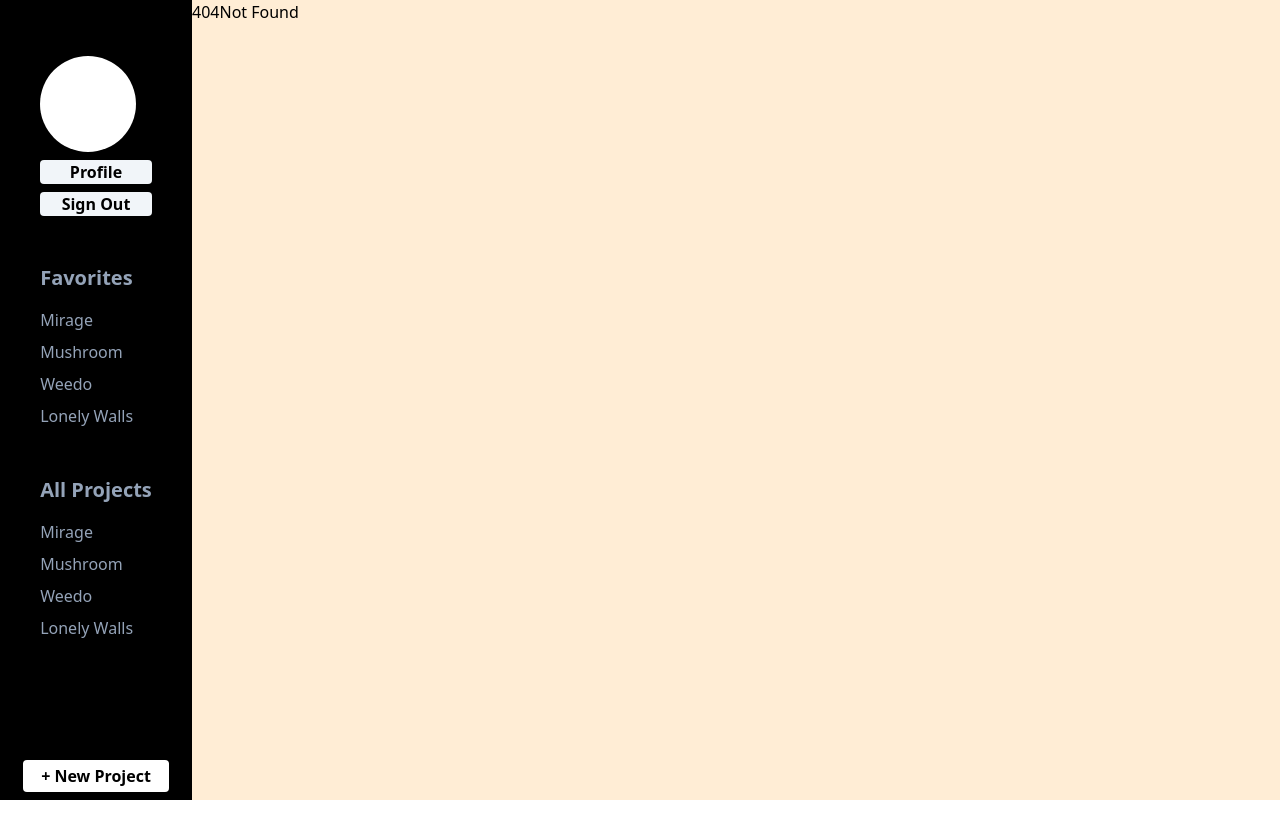
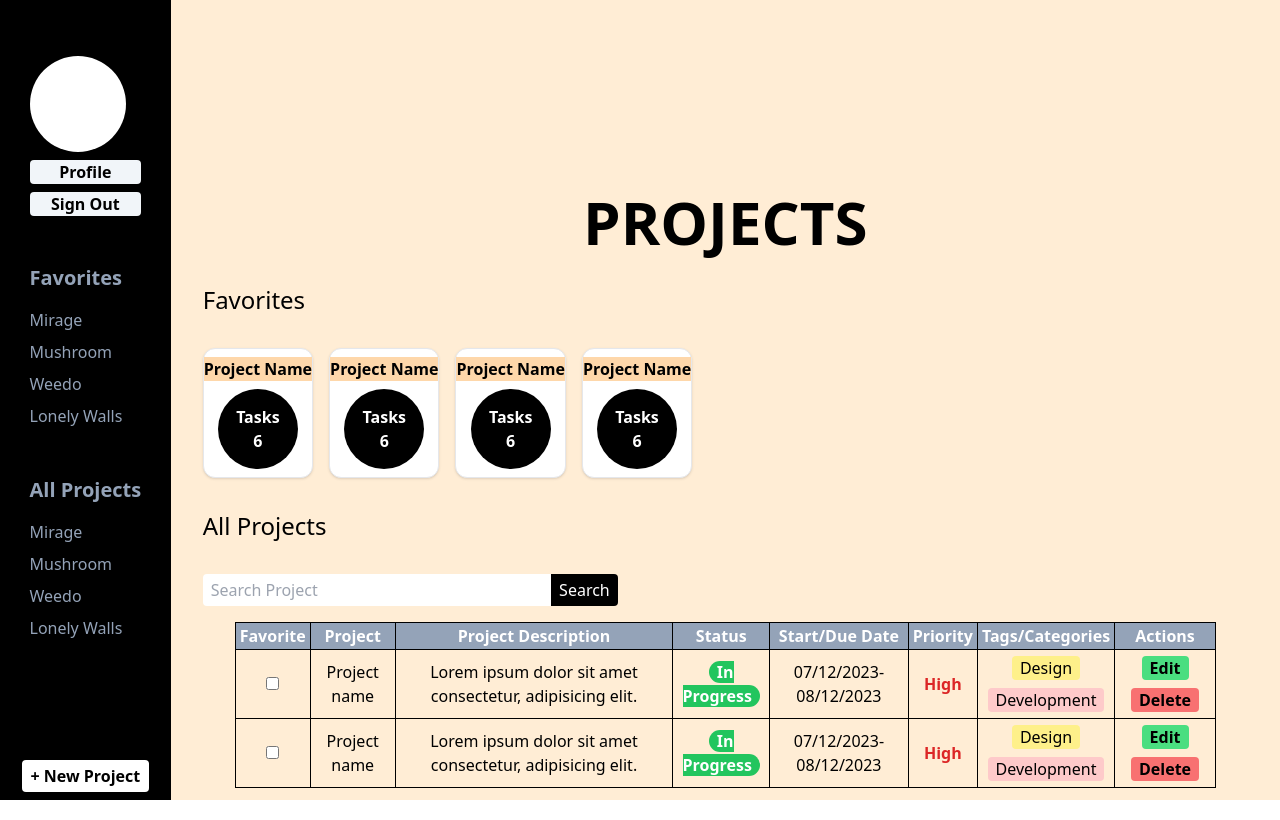
Before and after one commit to wesleywil/task_manager, a SvelteKit app: page /projects in a window 1280 px wide. Before the commit this address had no page. Built offline with nearby package versions, Linux system fonts and the light colour scheme.

Commit message:
added projects page and components used in the new page

```diff
--- a/src/app.css
+++ b/src/app.css
@@ -1,3 +1,9 @@
 @import "tailwindcss/base";
 @import "tailwindcss/components";
 @import "tailwindcss/utilities";
+
+
+table,tr,td{
+    border: 1px solid black;
+    padding: 2px
+}
--- /dev/null
+++ b/src/lib/components/project_item/ProjectItem.svelte
@@ -0,0 +1,11 @@
+<div
+  class="w-42 py-2 bg-white text-black font-semibold border rounded-xl shadow"
+>
+  <h1 class="w-full bg-orange-200">Project Name</h1>
+  <div
+    class="w-20 h-20 mt-2 mx-auto flex flex-col items-center justify-center bg-black text-white rounded-full"
+  >
+    <h2>Tasks</h2>
+    <h1>6</h1>
+  </div>
+</div>
--- /dev/null
+++ b/src/lib/components/project_table/ProjectTable.svelte
@@ -0,0 +1,84 @@
+<div class="px-8">
+  <table class="border-x border-black">
+    <tr class="border-b border-black">
+      <th class="px-1 bg-slate-400 text-white border-x border-black"
+        >Favorite</th
+      >
+      <th class="px-1 bg-slate-400 text-white border-r border-black">Project</th
+      >
+      <th class="px-1 bg-slate-400 text-white border-r border-black"
+        >Project Description</th
+      >
+      <th class="px-1 bg-slate-400 text-white border-r border-black">Status</th>
+      <th class="px-1 bg-slate-400 text-white border-r border-black"
+        >Start/Due Date</th
+      >
+      <th class="px-1 bg-slate-400 text-white border-r border-black"
+        >Priority</th
+      >
+      <th class="px-1 bg-slate-400 text-white border-r border-black"
+        >Tags/Categories</th
+      >
+      <th class="px-1 bg-slate-400 text-white border-r border-black">Actions</th
+      >
+    </tr>
+    <tr class="border-b border-black">
+      <td><input type="checkbox" /></td>
+      <td><span>Project name</span></td>
+      <td
+        ><p class="p-2">
+          Lorem ipsum dolor sit amet consectetur, adipisicing elit.
+        </p></td
+      >
+      <td
+        ><span class="px-2 bg-green-500 text-white font-semibold rounded-xl"
+          >In Progress</span
+        ></td
+      >
+      <td>07/12/2023-08/12/2023</td>
+      <td><span class="text-red-600 font-bold">High</span></td>
+      <td
+        ><div class="py-1 flex flex-col gap-2 items-center">
+          <span class="w-fit px-2 bg-yellow-200 rounded">Design</span><span
+            class="w-fit px-2 bg-red-200 rounded">Development</span
+          >
+        </div></td
+      >
+      <td>
+        <div class="flex flex-wrap gap-2 justify-center">
+          <button class="px-2 bg-green-400 font-semibold rounded">Edit</button>
+          <button class="px-2 bg-red-400 font-semibold rounded">Delete</button>
+        </div>
+      </td>
+    </tr>
+    <tr class="border-b border-black">
+      <td><input type="checkbox" /></td>
+      <td><span>Project name</span></td>
+      <td
+        ><p class="p-2">
+          Lorem ipsum dolor sit amet consectetur, adipisicing elit.
+        </p></td
+      >
+      <td
+        ><span class="px-2 bg-green-500 text-white font-semibold rounded-xl"
+          >In Progress</span
+        ></td
+      >
+      <td>07/12/2023-08/12/2023</td>
+      <td><span class="text-red-600 font-bold">High</span></td>
+      <td
+        ><div class="flex flex-col gap-2 items-center">
+          <span class="w-fit px-2 bg-yellow-200 rounded">Design</span><span
+            class="w-fit px-2 bg-red-200 rounded">Development</span
+          >
+        </div></td
+      >
+      <td>
+        <div class="flex flex-wrap gap-2 justify-center">
+          <button class="px-2 bg-green-400 font-semibold rounded">Edit</button>
+          <button class="px-2 bg-red-400 font-semibold rounded">Delete</button>
+        </div>
+      </td>
+    </tr>
+  </table>
+</div>
--- /dev/null
+++ b/src/routes/projects/+page.svelte
@@ -0,0 +1,30 @@
+<script>
+  import ProjectItem from "$lib/components/project_item/ProjectItem.svelte";
+  import ProjectTable from "$lib/components/project_table/ProjectTable.svelte";
+</script>
+
+<div class="w-full h-full text-center">
+  <h1 class="mt-48 mb-8 text-6xl font-bold">PROJECTS</h1>
+  <!-- Favorites -->
+  <h2 class="px-8 text-left text-2xl">Favorites</h2>
+  <div class="w-full p-8 flex gap-4 flex-wrap">
+    <ProjectItem />
+    <ProjectItem />
+    <ProjectItem />
+    <ProjectItem />
+  </div>
+  <!-- All Projects -->
+  <h2 class="px-8 text-left text-2xl">All Projects</h2>
+  <div class="p-8 flex flex-col gap-4">
+    <div class="flex">
+      <input
+        type="text"
+        placeholder="Search Project"
+        class="w-1/3 px-2 py-1 rounded-l"
+      />
+      <button class="bg-black text-white px-2 py-1 rounded-r">Search</button>
+    </div>
+    <!-- Project List Table -->
+    <ProjectTable />
+  </div>
+</div>
```
